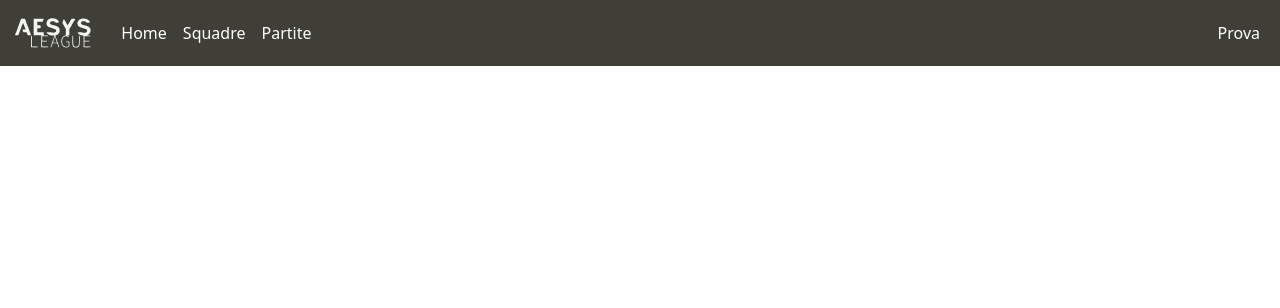
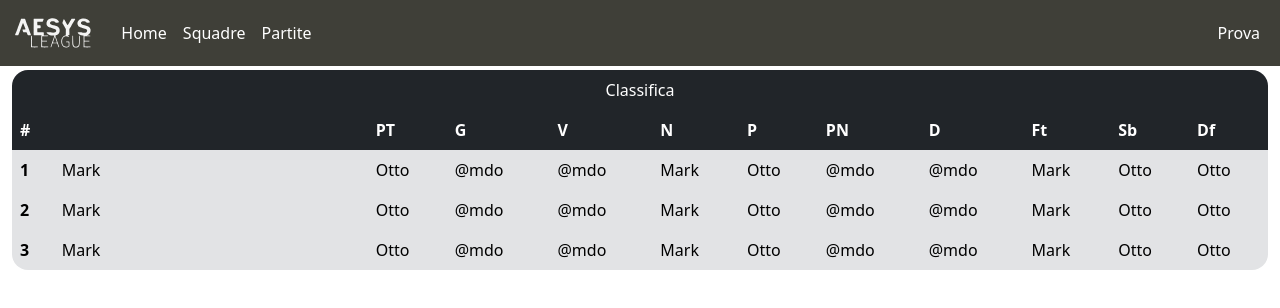
Before and after one commit to LuckyFab94/Aesys-League, a React (Create React App) app: page / in a window 1280 px wide. Shown: the top 308 px of the page. Built offline with nearby package versions, Linux system fonts and the light colour scheme.

Commit message:
feature/Home

```diff
--- a/src/App.css
+++ b/src/App.css
@@ -58,3 +58,10 @@
 html, body{
   height: 100%;
 }
+
+table {
+  border-collapse: collapse;
+  border-radius: 1em;
+  border: 1;
+  overflow: hidden;
+}
--- a/src/App.js
+++ b/src/App.js
@@ -8,6 +8,7 @@ import { Routes, Route, useLocation } from 'react-router-dom'
 import Partite from './components/Partite/ListaPartite';
 import ShowTeam from './components/Teams/ShowTeam';
 import ListTeams from './components/Teams/ListTeams';
+import Home from './components/Home/Home';
 
 function App() {
   const location = useLocation();
@@ -24,6 +25,7 @@ function App() {
     <React.Fragment>
       <Header/>
       <Routes>
+        <Route path="/" element={<Home/>} />
         <Route path="/squadre" element={<ListTeams />} />
         <Route path="/team/:id" element={<ShowTeam />} />
         <Route path="/partite" element={<Partite />} />
--- /dev/null
+++ b/src/components/Home/Home.js
@@ -0,0 +1,80 @@
+import React from 'react'
+
+const Home = (props) => {
+    return (
+        <div className='container-fluid mt-1'>
+            <div className='row'>
+                <div className='col'>
+                    <table class="table table-borderless">
+                        <thead>
+                            <tr className='table-dark'>
+                                <td colspan="13" className='text-center'>Classifica</td>
+                            </tr>
+                            <tr className='table-dark'>
+                                <th scope="col">#</th>
+                                <th scope="col" colspan="2" className='w-25'></th>
+                                <th scope="col">PT</th>
+                                <th scope="col">G</th>
+                                <th scope="col">V</th>
+                                <th scope="col">N</th>
+                                <th scope="col">P</th>
+                                <th scope="col">PN</th>
+                                <th scope="col">D</th>
+                                <th scope="col">Ft</th>
+                                <th scope="col">Sb</th>
+                                <th scope="col">Df</th>
+                            </tr>
+                        </thead>
+                        <tbody>
+                            <tr className='table-secondary'>
+                                <th scope="row">1</th>
+                                <td colspan="2">Mark</td>
+                                <td>Otto</td>
+                                <td>@mdo</td>
+                                <td>@mdo</td>
+                                <td>Mark</td>
+                                <td>Otto</td>
+                                <td>@mdo</td>
+                                <td>@mdo</td>
+                                <td>Mark</td>
+                                <td>Otto</td>
+                                <td>Otto</td>
+                            </tr>
+                            <tr className='table-secondary'>
+                                <th scope="row">2</th>
+                                <td colspan="2">Mark</td>
+                                <td>Otto</td>
+                                <td>@mdo</td>
+                                <td>@mdo</td>
+                                <td>Mark</td>
+                                <td>Otto</td>
+                                <td>@mdo</td>
+                                <td>@mdo</td>
+                                <td>Mark</td>
+                                <td>Otto</td>
+                                <td>Otto</td>
+                            </tr>
+                            <tr className='table-secondary'>
+                                <th scope="row">3</th>
+                                <td colspan="2">Mark</td>
+                                <td>Otto</td>
+                                <td>@mdo</td>
+                                <td>@mdo</td>
+                                <td>Mark</td>
+                                <td>Otto</td>
+                                <td>@mdo</td>
+                                <td>@mdo</td>
+                                <td>Mark</td>
+                                <td>Otto</td>
+                                <td>Otto</td>
+                            </tr>
+                        </tbody>
+                    </table>
+                </div>
+            </div>
+
+        </div>
+    )
+}
+
+export default Home
```
